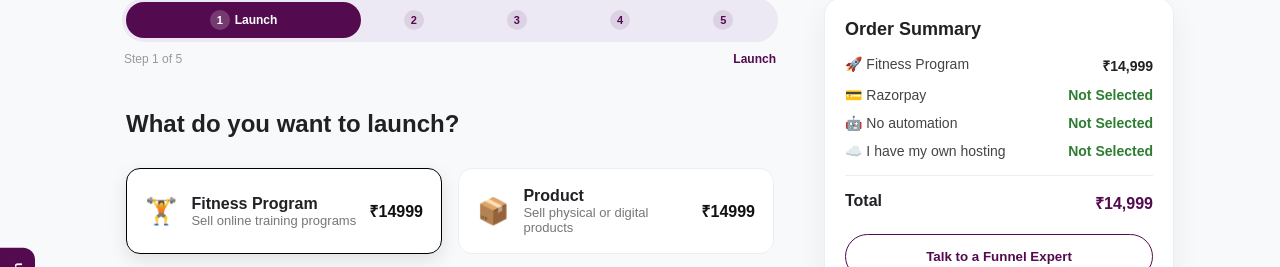
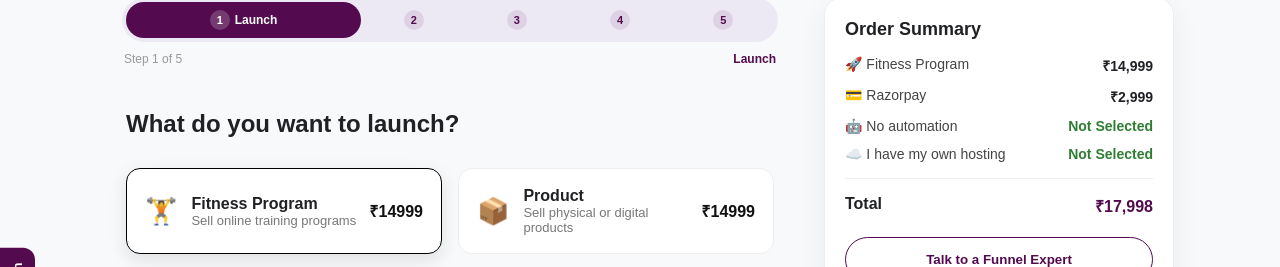
Before and after one commit to thesatishjassal/falcoonapp, a Next.js app: page /pricing in a window 1280 px wide. Shown: the part 277-544 px from the top of the page. Built offline with nearby package versions, Linux system fonts and the light colour scheme; a web font is replaced by a local one.

Commit message:
first commit

```diff
--- a/src/app/pricing/page.jsx
+++ b/src/app/pricing/page.jsx
@@ -21,7 +21,7 @@ const STEPS = [
 ];
 const DEFAULT_STATE = {
   launch: { price: 14999, label: "Fitness Program" },
-  payment: { price: 0, label: "Razorpay" },
+  payment: { price: 2999, label: "Razorpay" },
   automation: { price: 0, label: null },
   hosting: { price: 0, label: "I have my own hosting" },
   addons: { clientDashboard: false },
```
